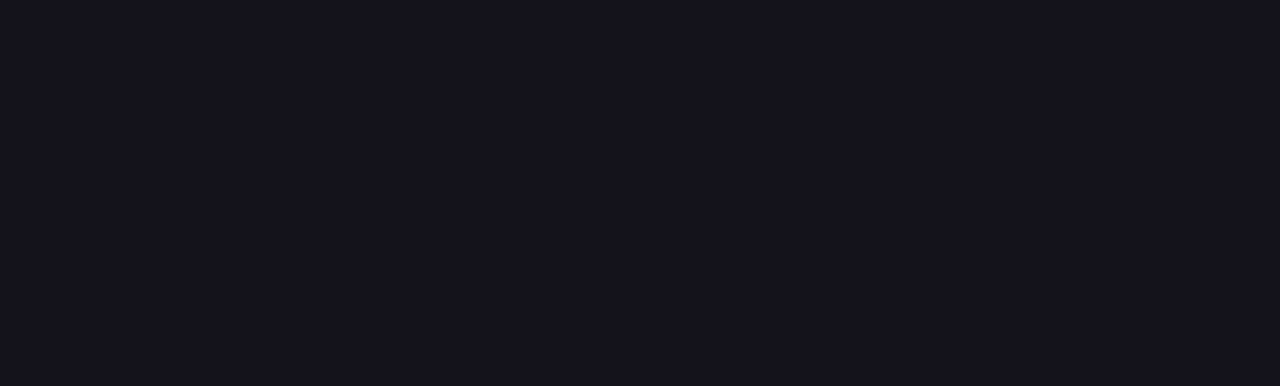
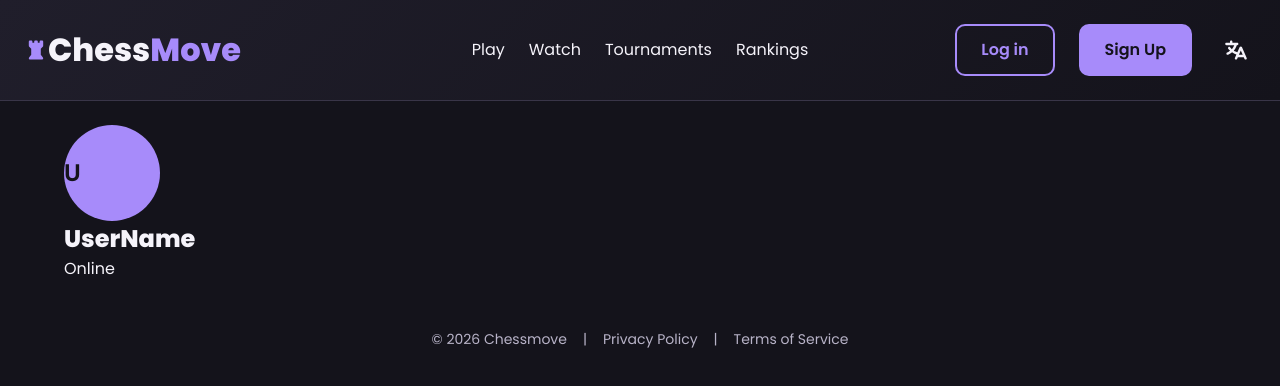
Before and after one commit to Mesokrixxx/transcendence, a React (Vite) app in the folder frontend/: page /Profile in a window 1280 px wide. Before the commit this address had no page. Shown: the top 386 px of the page. Built offline with nearby package versions, Linux system fonts and the light colour scheme.

Commit message:
add first test profil + component avatar

```diff
--- /dev/null
+++ b/frontend/src/components/Avatar/Avatar.styles.ts
@@ -0,0 +1,40 @@
+import styled from 'styled-components'
+
+export const AvatarWrapper = styled.div<{ $size: number}>`
+    position: relative;
+    width: ${({ $size })=> $size}px;
+    height: ${({ $size })=> $size}px;
+    flex-shrink: 0;
+`
+
+export const AvatarImage = styled.img`
+    width: 100%;
+    height: 100%;
+    border-raius: 50%;
+    object-fit: cover;
+    display: block;
+`
+
+export const AvatarFallback = styled.div`
+    width: 100%;
+    height: 100%;
+    border-radius: 50%;
+    display: flex;
+    align-items: center;
+    background: var(--color-primary);
+    color: var(--color-background);
+    font-size: 1.5rem;
+    font-weight: 600;
+`
+
+export const StatusDot = styled.span<{ $isOnline: boolean }>`
+    position: absolute;
+    bottom: 0;
+    right: 0;
+    width: 14px;
+    height: 14px;
+    border-radius: 50%;
+    boder: 2px solid var(--color-surface);
+    background: ${({ $isOnline })=>$isOnline ? 'var(--color-accent': 'var(--color-text-secondary'};
+
+`
--- /dev/null
+++ b/frontend/src/components/Avatar/Avatar.tsx
@@ -0,0 +1,32 @@
+import { AvatarWrapper, AvatarImage, AvatarFallback, StatusDot } from './Avatar.styles'
+
+type AvatarProps = {
+    src?: string
+    username: string
+    isOnline?: boolean
+    size?: number
+}
+
+function Avatar({ src, username, isOnline, size = 64}: AvatarProps)
+{
+    return(
+        <AvatarWrapper $size={size}>
+            {src ? (
+                <AvatarImage src={src} alt={`Avatar of ${username}`} />
+            ) : (
+                <AvatarFallback aria-label={`Avatar of ${username}`}>
+                    {username.charAt(0).toUpperCase()}
+                </AvatarFallback>
+            )}
+
+            {isOnline !== undefined && (
+                <StatusDot
+                    $isOnline={isOnline}
+                    role="img"
+                    aria-label={isOnline ? 'Online' : 'Offline'}
+                    title={isOnline ? 'Online' : 'Offline'}
+                />
+            )}
+        </AvatarWrapper>
+    )
+} export default Avatar
--- /dev/null
+++ b/frontend/src/pages/Profile/Profile.styles.ts
@@ -0,0 +1,26 @@
+import styled from 'styled-components'
+
+export const ProfilePanel = styled.section`
+    margin: 48px 0;
+    padding: 32px;
+    background: var(--color-surface);
+    border: 1px solid var(--color-border);
+    border-radius: 16px;
+`
+
+export const ProfileHeader = styled.div`
+    display: flex;
+    align-items: center;
+    gap: 24px;
+    flex-wrap: wrap;
+
+    h1 {
+        margin: 0;
+        color: var(--color-text-primary);
+    }
+
+    p {
+        margin: 8px 0 0;
+        color: var(--color-text-secondary);
+    }
+`
--- /dev/null
+++ b/frontend/src/pages/Profile/Profile.tsx
@@ -0,0 +1,34 @@
+import Navbar from '../../components/Navbar/Navbar'
+import Footer from '../../components/Footer/Footer'
+import Avatar from '../../components/Avatar/Avatar'
+import { Page } from '../Home/Home.styles'
+import { ProfilePanel, ProfileHeader } from './Profile.styles'
+
+function Profile() {
+    return (
+        <Page>
+            <Navbar />
+
+            <main className="container">
+                <ProfilePanel>
+                    <ProfileHeader>
+                        <Avatar
+                            username="UserName"
+                            isOnline={true}
+                            size={96}
+                        />
+
+                        <div>
+                            <h1>UserName</h1>
+                            <p>Online</p>
+                        </div>
+                    </ProfileHeader>
+                </ProfilePanel>
+            </main>
+
+            <Footer />
+        </Page>
+    )
+}
+
+export default Profile
--- a/frontend/src/routes/AppRoutes.tsx
+++ b/frontend/src/routes/AppRoutes.tsx
@@ -2,6 +2,7 @@ import { Routes, Route } from 'react-router-dom'
 import Home from '../pages/Home/Home'
 import Register from '../pages/Register'
 import Login from '../pages/Login/Login'
+import Profile from '../pages/Profile/Profile'
 import PrivacyPolicy from '../pages/PrivacyPolicy'
 import TermsOfService from '../pages/TermsOfService'
 
@@ -11,6 +12,7 @@ function AppRoutes(){
             <Route path="/" element={<Home />} />
             <Route path="/register" element={<Register />} />
             <Route path="/login" element={<Login />} />
+            <Route path="/Profile" element={<Profile />} />
             <Route path="/privacy" element={<PrivacyPolicy />} />
             <Route path="/terms" element={<TermsOfService />} />
         </Routes>
```
